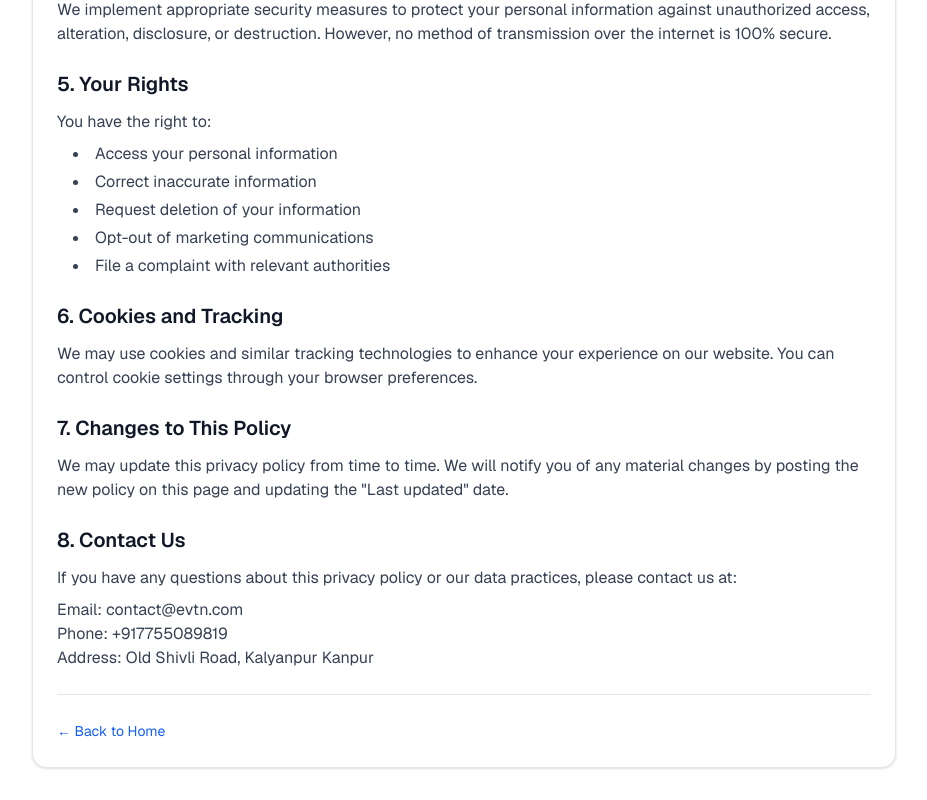
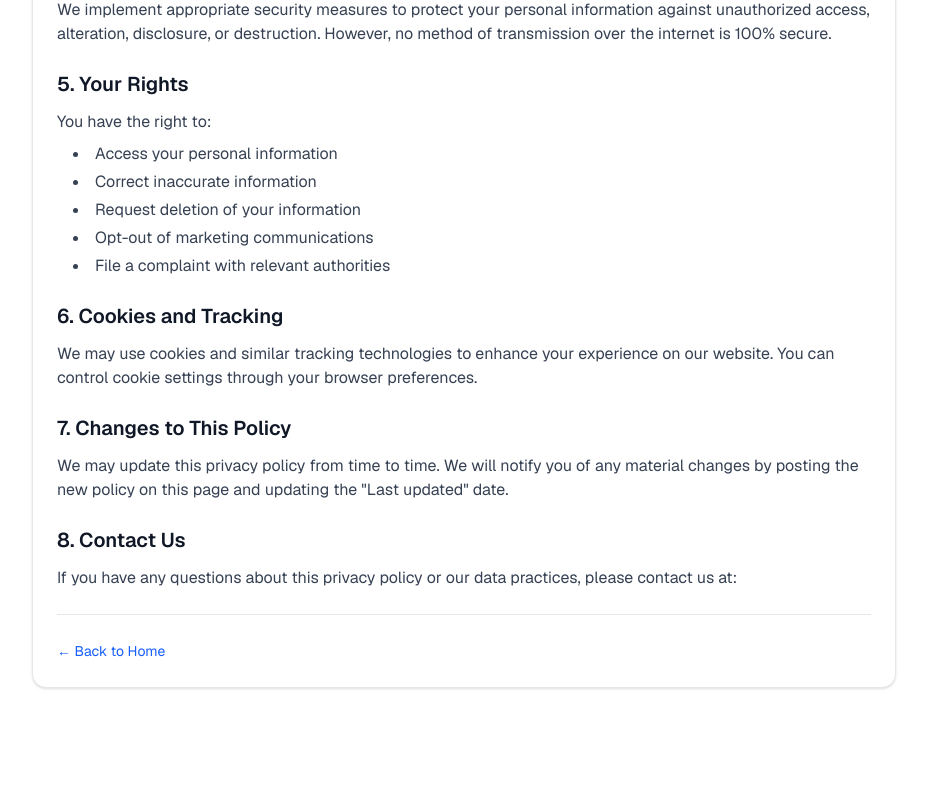
Before and after one commit to adsenseguruteam/lead-master-admin, a Next.js app: page /privacy-policy in a window 1280 px wide. Shown: the part 845-1645 px from the top of the page, without its empty margins (176-1103 px from the left). After the commit the page ends 1565 px from the top, so only its background shows below. Built offline with nearby package versions, Linux system fonts and the light colour scheme.

Commit message:
update pages

```diff
--- a/src/app/disclaimer/page.tsx
+++ b/src/app/disclaimer/page.tsx
@@ -147,11 +147,11 @@
 							If you have any questions about this disclaimer,
 							please contact us:
 						</p>
-						<div className='mt-2 text-gray-700'>
+						{/* <div className='mt-2 text-gray-700'>
 							<p>Email: contact@evtn.org</p>
 							<p>Phone: +917755089819</p>
 							<p>Address: Old Shivli Road, Kalyanpur Kanpur</p>
-						</div>
+						</div> */}
 					</div>
 
 					<div className='pt-6 border-t border-gray-200'>
--- a/src/app/privacy-policy/page.tsx
+++ b/src/app/privacy-policy/page.tsx
@@ -130,11 +130,11 @@
 							If you have any questions about this privacy policy
 							or our data practices, please contact us at:
 						</p>
-						<div className='mt-2 text-gray-700'>
+						{/* <div className='mt-2 text-gray-700'>
 							<p>Email: contact@evtn.com</p>
 							<p>Phone: +917755089819</p>
 							<p>Address: Old Shivli Road, Kalyanpur Kanpur</p>
-						</div>
+						</div> */}
 					</div>
 
 					<div className='pt-6 border-t border-gray-200'>
```
